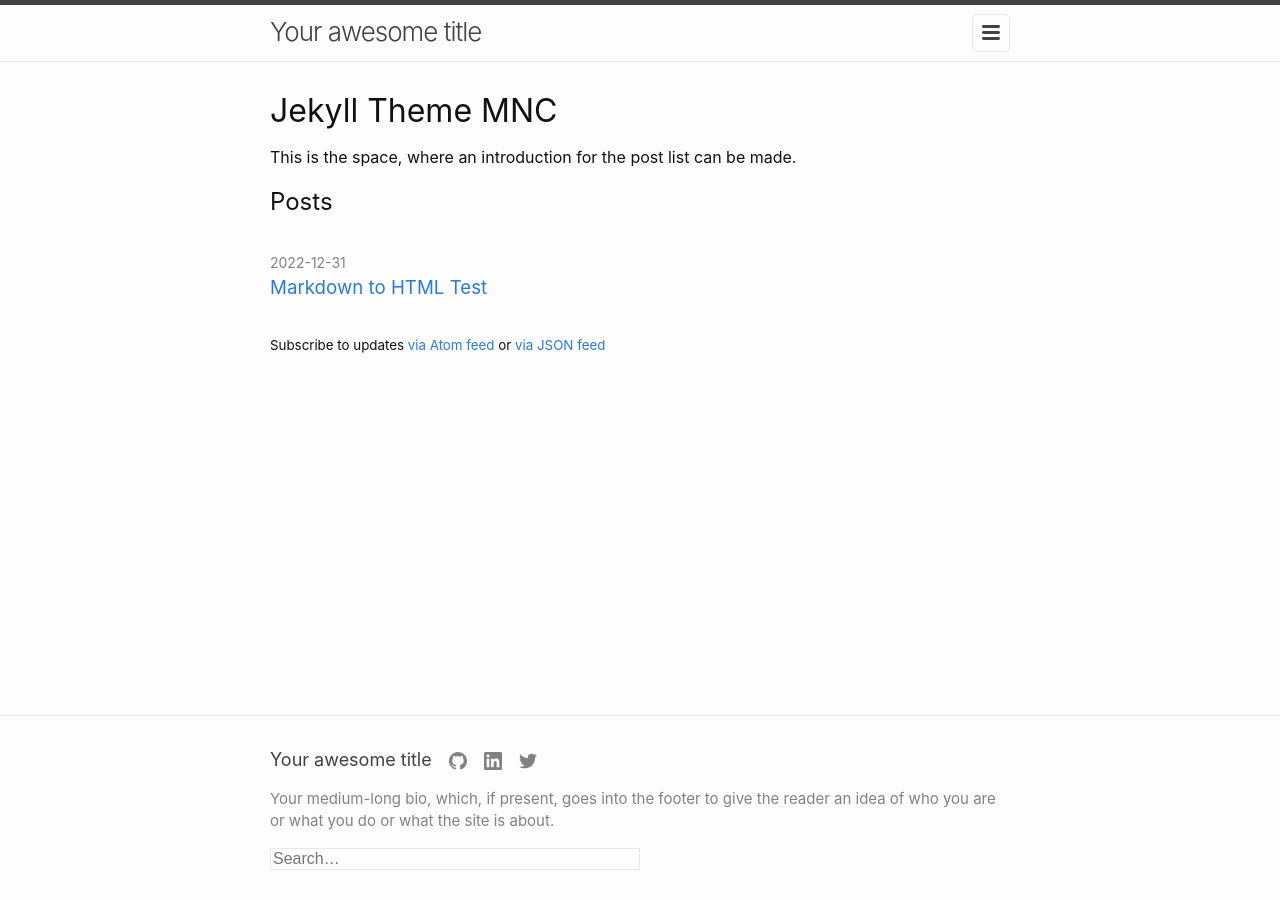
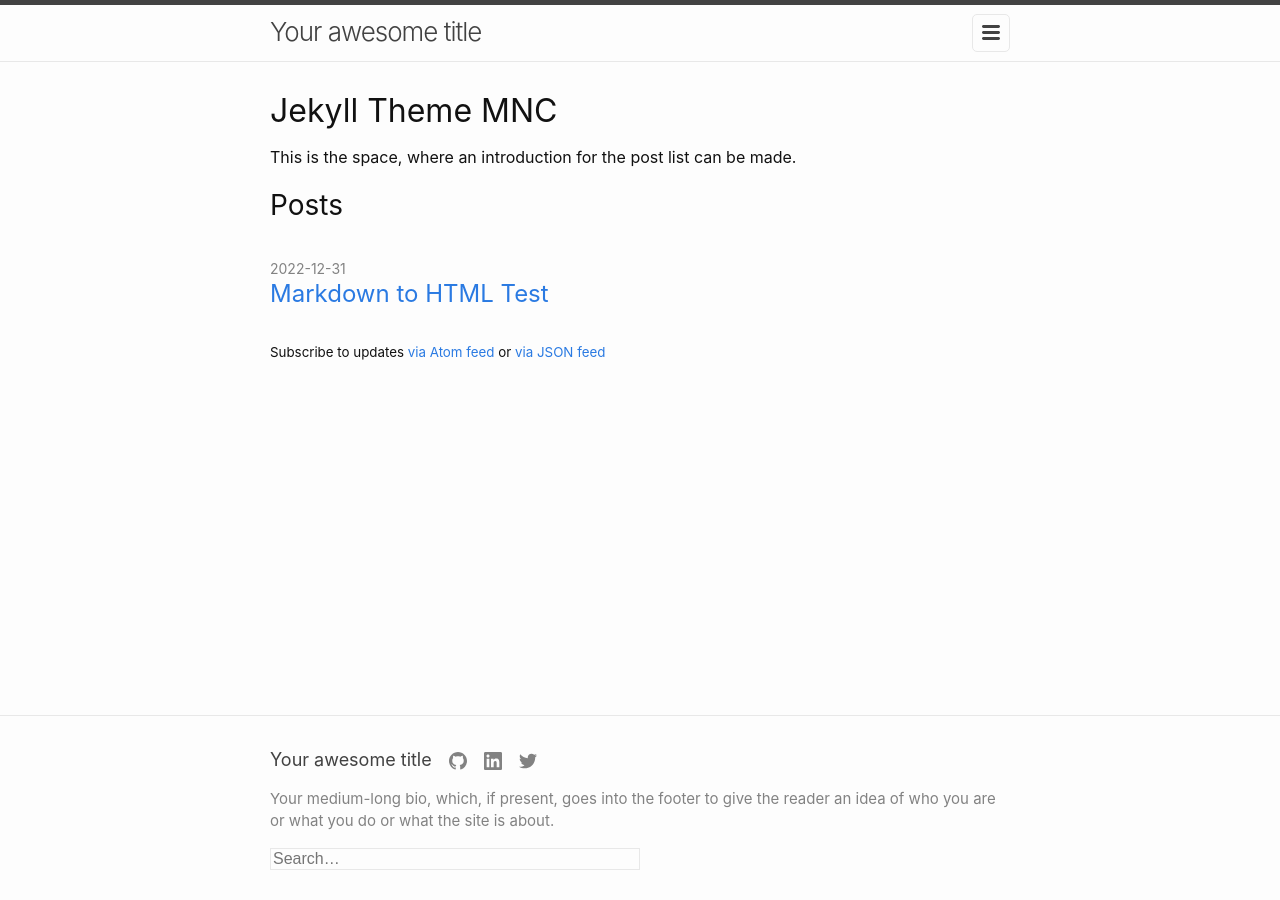
Before and after one commit to michaelnordmeyer/jekyll-theme-mnc, a Jekyll site: the page built from index.md, in a window 1280 px wide. Built offline with Jekyll 4.4.1, drawn with Linux system fonts in a browser that asks for light colours.

Commit message:
Fixes heading sizes after changed heading order

```diff
--- a/_sass/jekyll-theme-mnc/_layout.scss
+++ b/_sass/jekyll-theme-mnc/_layout.scss
@@ -100,7 +100,7 @@ body > main {
 
     > p {}
 
-    > h3 {
+    > h2 {
       @include relative-font-size(1.75);
       margin-bottom: 0;
     }
@@ -127,7 +127,7 @@ body > main {
 
       > header > time {}
 
-      > header > h2 {
+      > header > h3 {
         @include relative-font-size(1.5);
         margin-bottom: 1px;
         line-height: 1.2;
```
